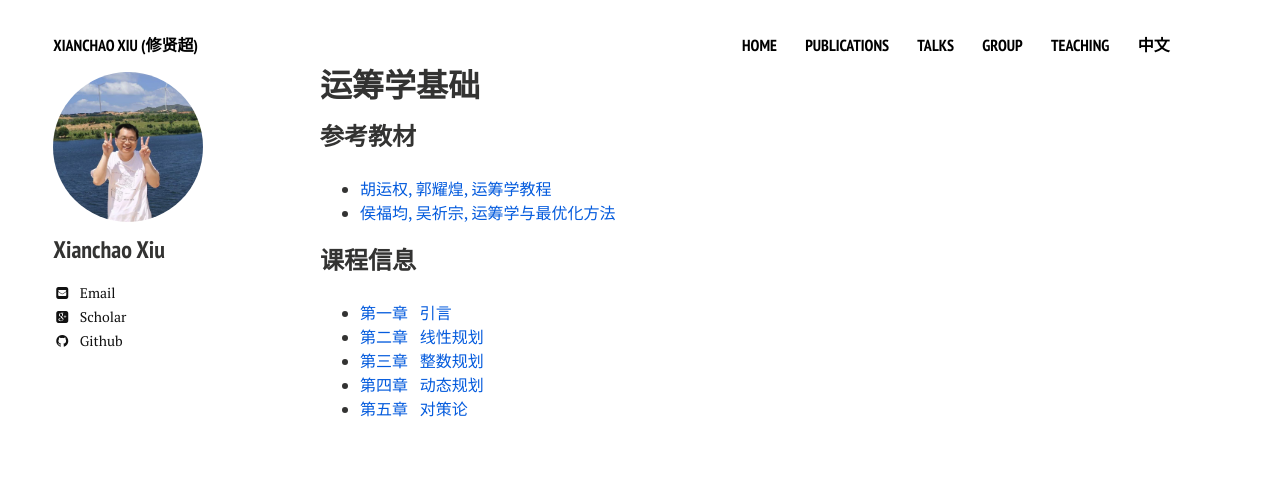
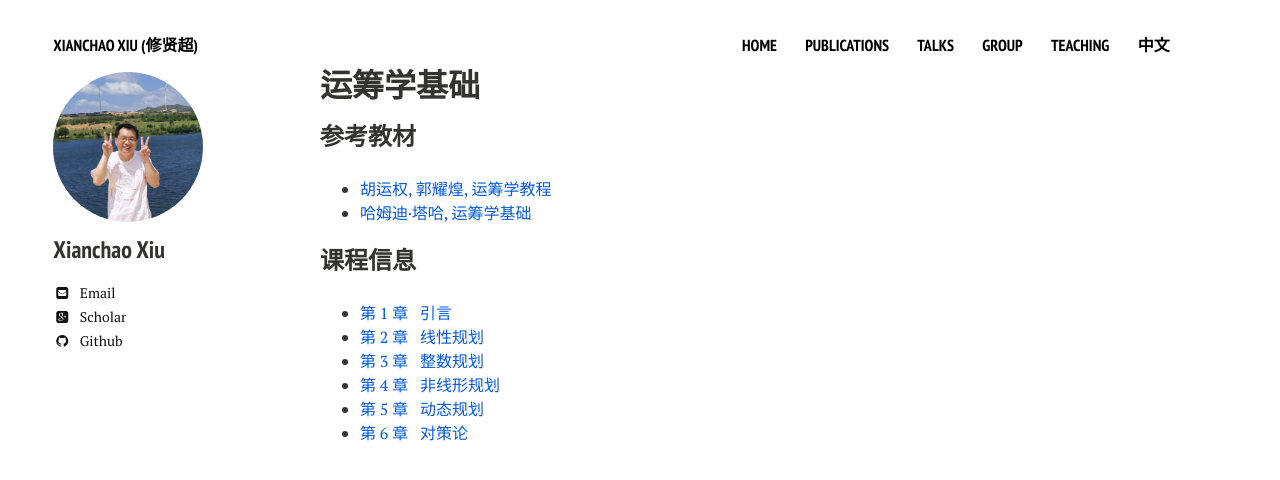
Before and after one commit to xianchaoxiu/xianchaoxiu.github.io, a Jekyll site: the page built from teaching/OR/2024/index.md, in a window 1280 px wide. Shown: the top 480 px of the page. Built offline with Jekyll 4.4.1, drawn with Linux system fonts in a browser that asks for light colours; nearby versions of some CDN libraries.

Commit message:
Update index.md

```diff
--- a/teaching/OR/2024/index.md
+++ b/teaching/OR/2024/index.md
@@ -7,11 +7,13 @@ share: false
 
 ### 参考教材
 * <a href="https://item.jd.com/14020941.html" class="textlink" target="_blank"> 胡运权, 郭耀煌, 运筹学教程 </a><br>
-* <a href="https://item.jd.com/13203603.html" class="textlink" target="_blank"> 侯福均, 吴祈宗, 运筹学与最优化方法 </a><br>
+* <a href="https://item.jd.com/13383821.html" class="textlink" target="_blank"> 哈姆迪·塔哈, 运筹学基础 </a><br>
+
 
 ### 课程信息
-* <a href="../OR/引言.pdf" class="textlink" target="_blank">  第一章 &nbsp;  引言<br>
-* <a href="../OR/线性规划.pdf" class="textlink" target="_blank">  第二章 &nbsp;  线性规划<br>
-* <a href="../OR/整数规划.pdf" class="textlink" target="_blank">  第三章 &nbsp;  整数规划<br>
-* <a href="../OR/动态规划.pdf" class="textlink" target="_blank"> 第四章 &nbsp;  动态规划<br>
-* <a href="../OR/对策论.pdf" class="textlink" target="_blank"> 第五章 &nbsp;  对策论<br>
+* <a href="../OR/2024/引言.pdf" class="textlink" target="_blank">  第 1 章 &nbsp;  引言<br>
+* <a href="../OR/2024/线性规划.pdf" class="textlink" target="_blank">  第 2 章 &nbsp;  线性规划<br>
+* <a href="../OR/2024/整数规划.pdf" class="textlink" target="_blank">  第 3 章 &nbsp;  整数规划<br>
+* <a href="../OR/2024/非线形规划.pdf" class="textlink" target="_blank">  第 4 章 &nbsp;  非线形规划<br>
+* <a href="../OR/2024/动态规划.pdf" class="textlink" target="_blank"> 第 5 章 &nbsp;  动态规划<br>
+* <a href="../OR/2024/对策论.pdf" class="textlink" target="_blank"> 第 6 章 &nbsp;  对策论<br>
```
